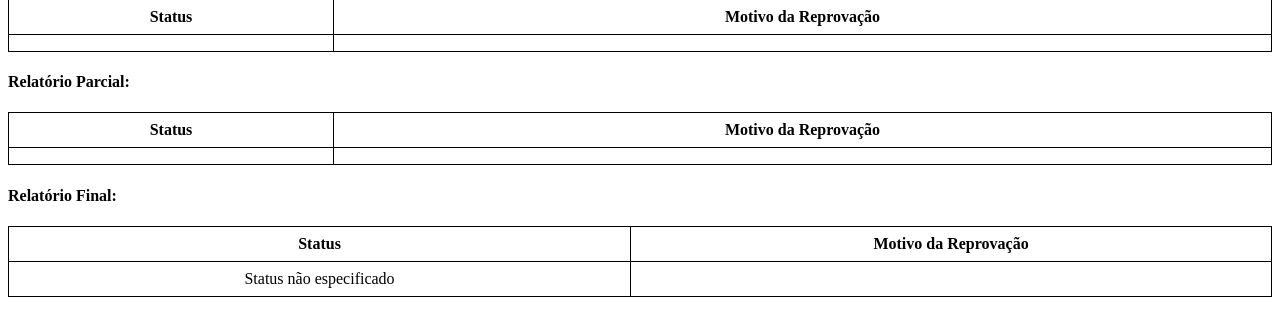
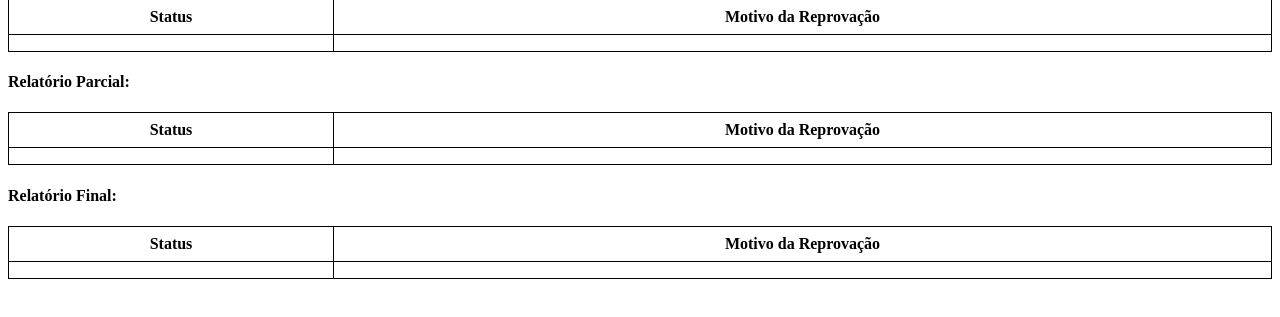
Before and after one commit to leosartorelli1/fatec-pi2, a PHP site: page /views/acompanhamento/index.php in a window 1280 px wide. Shown: the part 589-906 px from the top of the page. After the commit the page ends 868 px from the top, so only its background shows below. Run offline with PHP 8.4, Linux system fonts and the light colour scheme; a user stored in the database is signed in; data comes from the database, SQL or seed files in the repository; data that the repository does not hold is empty.

Commit message:
update: bd

```diff
--- a/intern_hub.sql
+++ b/intern_hub.sql
@@ -3,7 +3,7 @@
 -- https://www.phpmyadmin.net/
 --
 -- Host: 127.0.0.1
--- Tempo de geração: 17/06/2024 às 01:40
+-- Tempo de geração: 21/06/2024 às 01:15
 -- Versão do servidor: 10.4.32-MariaDB
 -- Versão do PHP: 8.2.12
 
--- a/views/acompanhamento/index.php
+++ b/views/acompanhamento/index.php
@@ -202,8 +202,6 @@ try {
                         Aprovado
                     <?php elseif ($dados_aluno['status_final'] == 'reprovado'): ?>
                         Reprovado
-                    <?php else: ?>
-                        Status não especificado
                     <?php endif; ?>
                 </td>
                 <td><?php echo ($dados_aluno['status_final'] == 'reprovado') ? 'Reprovado - ' . htmlspecialchars($dados_aluno['motivo_reprovacao_final']) : ''; ?></td>
```
